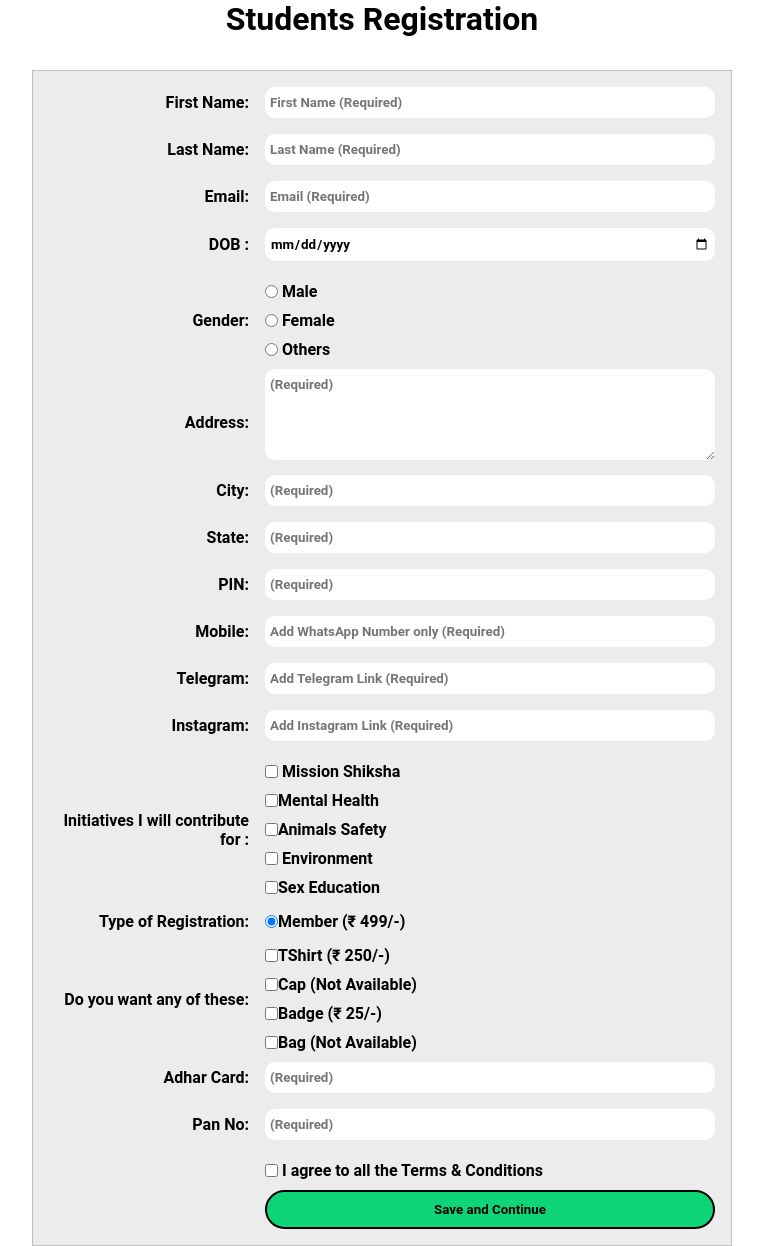
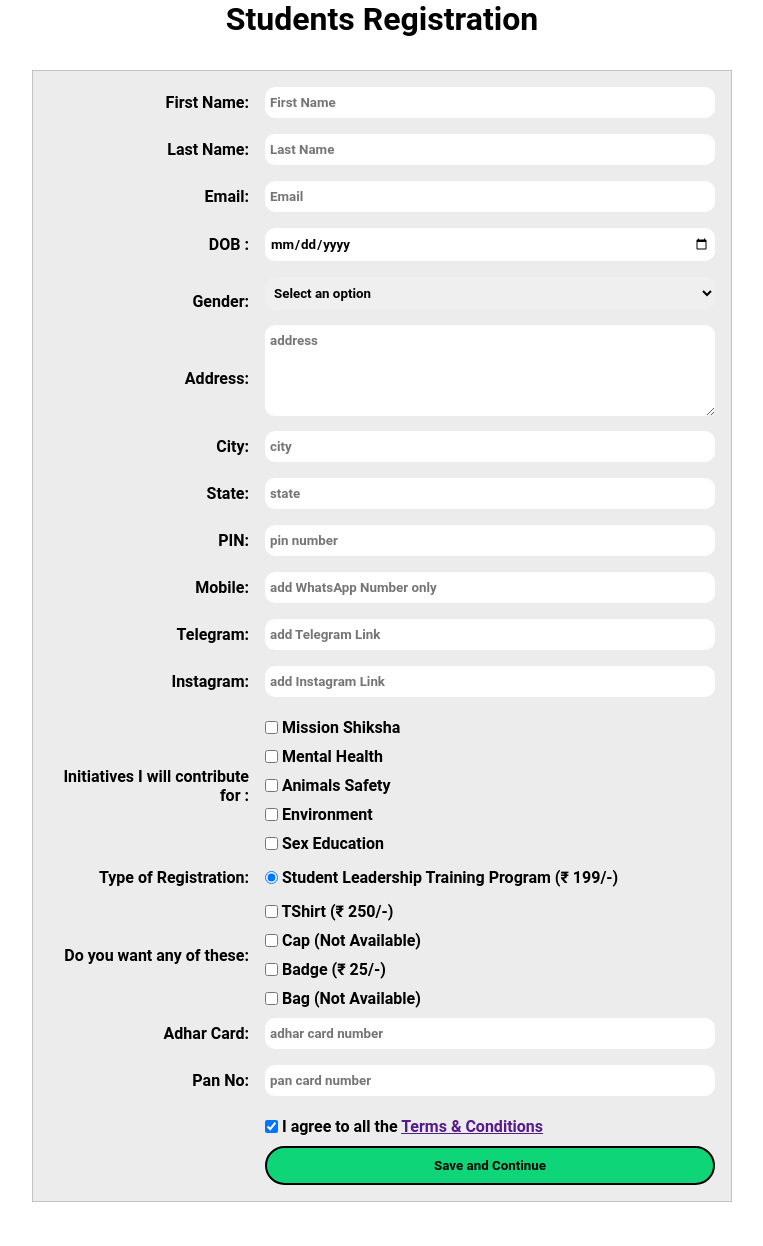
Before and after one commit to SumeetYp/ICB, a PHP site: page /studentsRegistration.html in a window 1280 px wide. Shown: the whole page, without its empty margins (258-1021 px from the left). After the commit the page ends 1202 px from the top, so only its background shows below. Run offline with PHP 8.4, Linux system fonts and the light colour scheme.

Commit message:
memberRegistration and studentRegistration pages fixed

```diff
--- a/css/membersRegistration.css
+++ b/css/membersRegistration.css
@@ -139,4 +139,7 @@ select {
   select {
     margin-bottom: 15px;
   }
+  p {
+    margin-top: 15px;
+  }
 }
--- a/css/studentsRegistration.css
+++ b/css/studentsRegistration.css
@@ -61,7 +61,9 @@ select {
   border: none;
   border-radius: 10px;
 }
-
+select {
+  margin-bottom: 15px;
+}
 .input-group label {
   display: block;
   padding-left: 15px;
@@ -82,7 +84,6 @@ select {
   text-align: center;
   font-weight: 300;
 }
-
 .button {
   background: #0ed678;
   color: black;
@@ -129,3 +130,16 @@ select {
     margin-bottom: 0;
   }
 }
+@media (max-width: 400px) {
+  input[type="text"],
+  input[type="email"],
+  input[type="number"],
+  input[type="date"],
+  textarea,
+  select {
+    margin-bottom: 15px;
+  }
+  p {
+    margin-top: 15px;
+  }
+}
--- a/membersRegistration.html
+++ b/membersRegistration.html
@@ -150,7 +150,7 @@
         <!-- terms and condition -->
         <div class="form-group terms">
             <div class="input-group">
-                <label><input type="checkbox" name="termsandconditions" value="events"> I agree to all the <a
+                <label><input type="checkbox" name="termsandconditions" value="events" checked> I agree to all the <a
                         href="">Terms
                         &
                         Conditions</a> </label>
--- a/studentsRegistration.html
+++ b/studentsRegistration.html
@@ -15,19 +15,19 @@
     <form id="survey-form">
         <div class="form-group">
             <label id="name-label" for="name">First Name:</label>
-            <input id="name" type="text" required placeholder="First Name (Required)">
+            <input id="name" type="text" required placeholder="First Name">
             <span class="validity"></span>
         </div>
         <div class="form-group">
             <label id="name-label" for="name">Last Name:</label>
-            <input id="name" type="text" required placeholder="Last Name (Required)">
+            <input id="name" type="text" required placeholder="Last Name">
             <span class="validity"></span>
         </div>
 
         <div class="form-group">
             <label id="email-label" for="email">Email:</label>
             <input id="email" type="email" pattern="[a-z0-9._%+-]+@[a-z0-9.-]+\.[a-z]{2,3}$" required
-                placeholder="Email (Required)">
+                placeholder="Email">
             <span class="validity"></span>
         </div>
 
@@ -54,32 +54,33 @@
 
         <!-- gender  -->
         <div class="form-group">
-            <p>Gender:</p>
-            <div class="input-group">
-                <label for="yes"><input id="yes" type="radio" name="user-rating" value="yes" checked> Male</label>
-                <label for="no"><input id="no" type="radio" name="user-rating" value="no"> Female</label>
-                <label for="unsure"><input id="unsure" type="radio" name="user-rating" value="notsure"> Others</label>
-            </div>
+            <label id="role-label" for="dropdown">Gender:</label>
+            <select id="dropdown" name="current-role" required>
+                <option value="" disabled selected>Select an option</option>
+                <option value="male">Male</option>
+                <option value="female">Female</option>
+                <option value="other">Other</option>
+            </select>
         </div>
 
         <!-- address -->
 
         <div class="form-group">
             <label id="textarea-label" for="comments">Address:</label>
-            <textarea id="comments" placeholder="(Required)" cols="30" rows="5"></textarea>
+            <textarea id="comments" placeholder="address" cols="30" rows="5" required></textarea>
         </div>
 
         <!-- city -->
         <div class="form-group">
             <label id="name-label" for="name">City:</label>
-            <input id="name" type="text" required placeholder="(Required)">
+            <input id="name" type="text" required placeholder="city">
             <span class="validity"></span>
         </div>
 
         <!-- State -->
         <div class="form-group">
             <label id="name-label" for="name">State:</label>
-            <input id="name" type="text" required placeholder="(Required)">
+            <input id="name" type="text" required placeholder="state">
             <span class="validity"></span>
         </div>
 
@@ -87,28 +88,28 @@
 
         <div class="form-group">
             <label id="name-label" for="name">PIN:</label>
-            <input id="name" type="number" required placeholder="(Required)">
+            <input id="name" type="number" required placeholder="pin number">
             <span class="validity"></span>
         </div>
 
         <!-- whatsapp mobile number -->
         <div class="form-group">
             <label id="name-label" for="name">Mobile:</label>
-            <input id="name" type="number" required placeholder="Add WhatsApp Number only (Required)">
+            <input id="name" type="number" required placeholder="add WhatsApp Number only">
             <span class="validity"></span>
         </div>
 
         <!-- telegram -->
         <div class="form-group">
             <label id="name-label" for="name">Telegram:</label>
-            <input id="name" type="text" required placeholder="Add Telegram Link (Required)">
+            <input id="name" type="text" required placeholder="add Telegram Link">
             <span class="validity"></span>
         </div>
 
         <!-- instagram -->
         <div class="form-group">
             <label id="name-label" for="name">Instagram:</label>
-            <input id="name" type="text" required placeholder="Add Instagram Link (Required)">
+            <input id="name" type="text" required placeholder="add Instagram Link">
             <span class="validity"></span>
         </div>
 
@@ -118,20 +119,19 @@
             <p>Initiatives I will contribute for :</p>
             <div class="input-group">
                 <label><input type="checkbox" name="improvements" value="Mission-Shiksha"> Mission Shiksha</label>
-                <label><input type="checkbox" name="improvements" value="Mental-Health">Mental Health</label>
-                <label><input type="checkbox" name="improvements" value="Animals-Safety">Animals Safety</label>
+                <label><input type="checkbox" name="improvements" value="Mental-Health"> Mental Health</label>
+                <label><input type="checkbox" name="improvements" value="Animals-Safety"> Animals Safety</label>
                 <label><input type="checkbox" name="improvements" value="Environment"> Environment</label>
-                <label><input type="checkbox" name="improvements" value="Sex-Education">Sex Education</label>
+                <label><input type="checkbox" name="improvements" value="Sex-Education"> Sex Education</label>
             </div>
         </div>
-
-        <!-- type of registration  -->
 
         <div class="form-group">
             <p>Type of Registration:</p>
             <div class="input-group">
-                <label for="yes"><input id="yes" type="radio" name="user-rating" value="yes" checked>Member (₹
-                    499/-)</label>
+                <label for="yes"><input id="yes" type="radio" name="user-rating" value="yes" checked> Student
+                    Leadership
+                    Training Program (₹ 199/-)</label>
             </div>
         </div>
 
@@ -140,32 +140,34 @@
         <div class="form-group">
             <p>Do you want any of these:</p>
             <div class="input-group">
-                <label><input type="checkbox" name="improvements" value="TShirt">TShirt (₹ 250/-)</label>
-                <label><input type="checkbox" name="improvements" value="Cap">Cap (Not Available)</label>
-                <label><input type="checkbox" name="improvements" value="Badge">Badge (₹ 25/-)</label>
-                <label><input type="checkbox" name="improvements" value="Bag">Bag (Not Available)</label>
+                <label><input type="checkbox" name="improvements" value="TShirt"> TShirt (₹ 250/-)</label>
+                <label><input type="checkbox" name="improvements" value="Cap"> Cap (Not Available)</label>
+                <label><input type="checkbox" name="improvements" value="Badge"> Badge (₹ 25/-)</label>
+                <label><input type="checkbox" name="improvements" value="Bag"> Bag (Not Available)</label>
             </div>
         </div>
 
         <!-- adhar card number -->
         <div class="form-group">
             <label id="name-label" for="name">Adhar Card:</label>
-            <input id="name" type="number" required placeholder="(Required)">
+            <input id="name" type="number" required placeholder="adhar card number">
             <span class="validity"></span>
         </div>
 
         <!-- pan card number -->
         <div class="form-group">
             <label id="name-label" for="name">Pan No:</label>
-            <input id="name" type="number" required placeholder="(Required)">
+            <input id="name" type="number" required placeholder="pan card number">
             <span class="validity"></span>
         </div>
 
         <!-- terms and condition -->
-        <div class="form-group">
+        <div class="form-group terms">
             <div class="input-group">
-                <label><input type="checkbox" name="improvements" value="events"> I agree to all the Terms &
-                    Conditions</label>
+                <label><input type="checkbox" name="termsandconditions" value="events" checked> I agree to all the <a
+                        href="">Terms
+                        &
+                        Conditions</a> </label>
             </div>
         </div>
 
```
